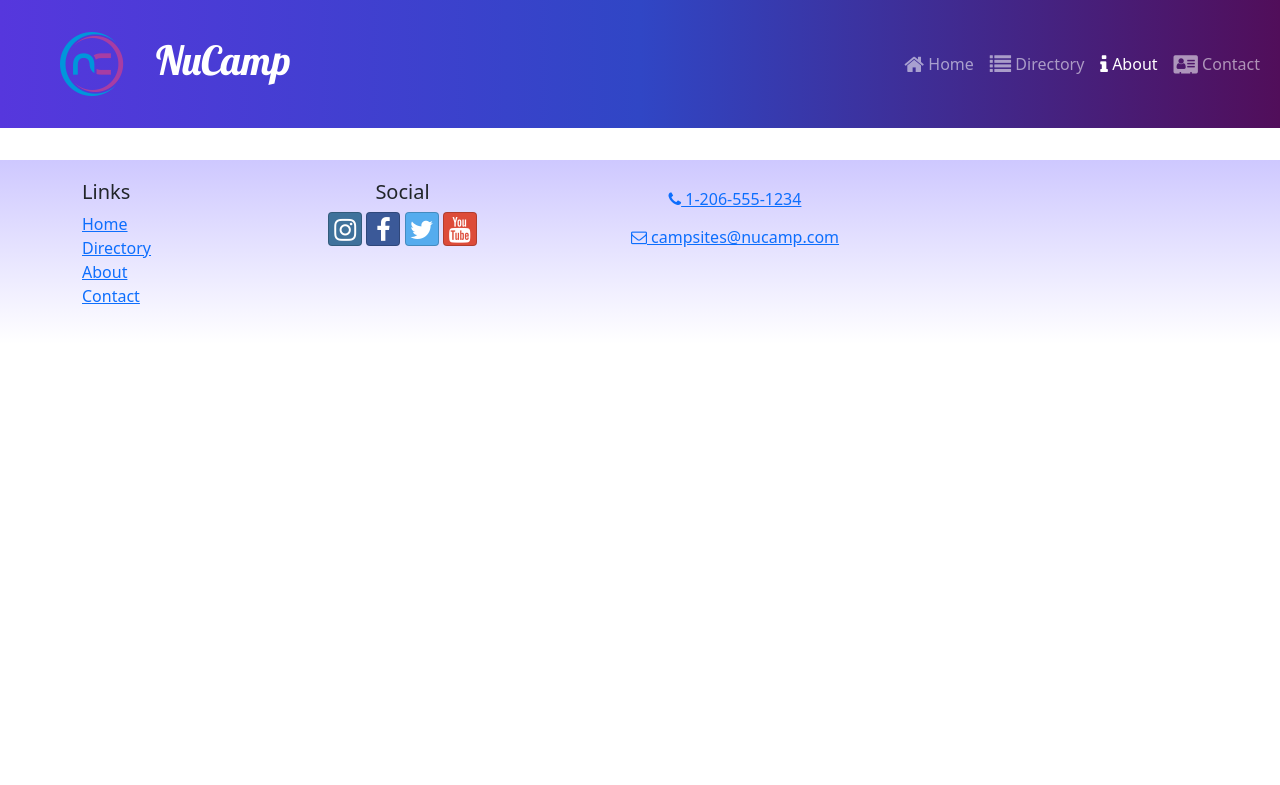
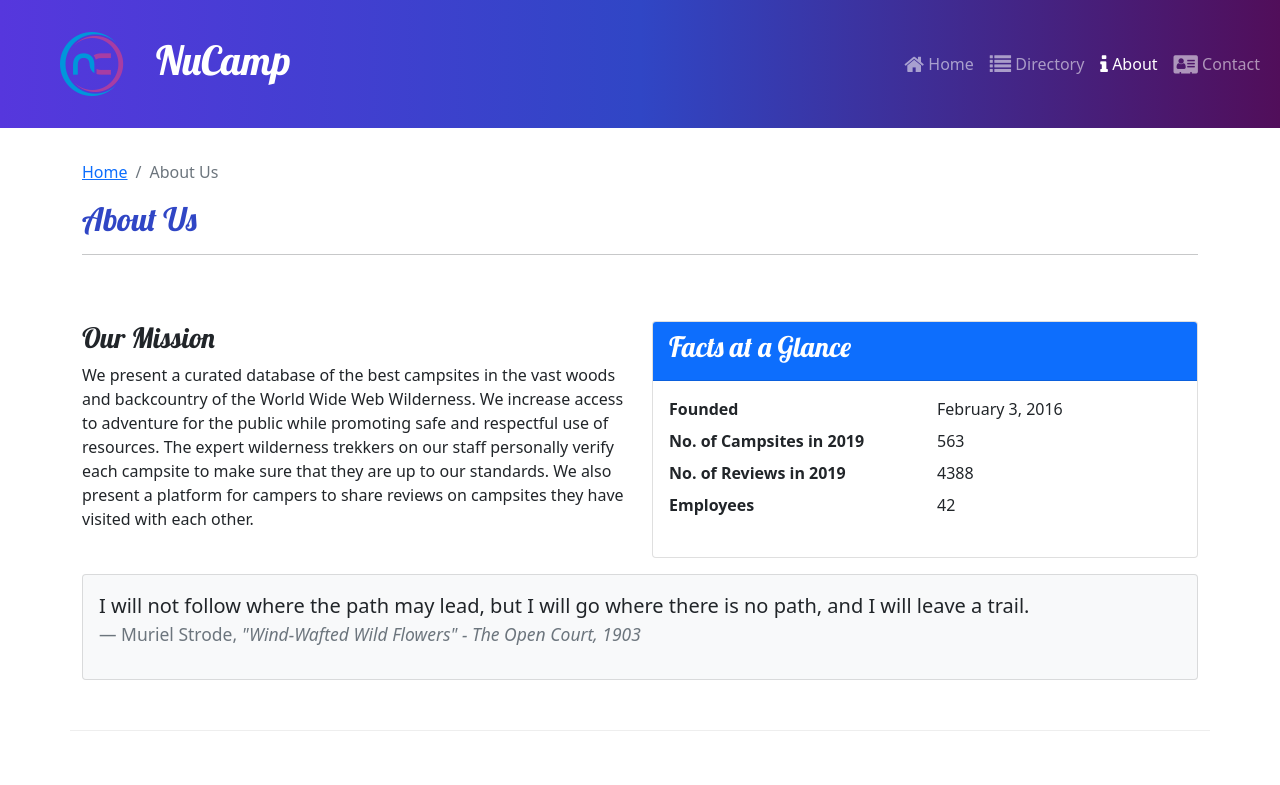
Before and after one commit to masaaapotat/nucampsite001, a React (Create React App) app: page /about in a window 1280 px wide. Shown: the top 785 px of the page. Built offline with nearby package versions, Linux system fonts and the light colour scheme.

Commit message:
task one and two

```diff
--- a/src/App.js
+++ b/src/App.js
@@ -7,6 +7,7 @@
 import HomePage from './pages/HomePage';
 import ContactPage from './pages/ContactPage';
 import CampsiteDetailPage from './pages/CampsiteDetailPage';
+import AboutPage from './pages/AboutPage';
 
 function App() {
     return (
@@ -20,6 +21,10 @@
                     path='directory/:campsiteId'
                     element={<CampsiteDetailPage />}
                 />
+                <Route
+                    path='about'
+                    element={<AboutPage />}
+                />
 
             </Routes>
             <Footer />
--- /dev/null
+++ b/src/pages/AboutPage.js
@@ -0,0 +1,72 @@
+import {Col, Row, Container, Card, CardBody, CardHeader} from 'reactstrap';
+import SubHeader from '../components/SubHeader';
+
+
+const AboutPage = () => {
+  return (
+    <Container>
+        <SubHeader current='About Us'/>
+        <Row  className='row-content'>
+            <Col sm='6'>
+            <h3>Our Mission</h3>
+                <p>
+                        We present a curated database of the best campsites in the
+                        vast woods and backcountry of the World Wide Web Wilderness.
+                        We increase access to adventure for the public while
+                        promoting safe and respectful use of resources. The expert
+                        wilderness trekkers on our staff personally verify each
+                        campsite to make sure that they are up to our standards. We
+                        also present a platform for campers to share reviews on
+                        campsites they have visited with each other.
+                    </p>
+            </Col>
+            <Col sm='6'>
+                <Card>
+                    <CardHeader className='bg-primary text-white'>
+                        <h3>Facts at a Glance</h3>
+                    </CardHeader>
+                    <CardBody>
+                    <dl className='row'>
+                                <dt className='col-6'>Founded</dt>
+                                <dd className='col-6'>February 3, 2016</dd>
+                                <dt className='col-6'>No. of Campsites in 2019</dt>
+                                <dd className='col-6'>563</dd>
+                                <dt className='col-6'>No. of Reviews in 2019</dt>
+                                <dd className='col-6'>4388</dd>
+                                <dt className='col-6'>Employees</dt>
+                                <dd className='col-6'>42</dd>
+                            </dl>
+                    </CardBody>
+                </Card>
+            </Col>
+            <Col>
+               <Card className='bg-light mt-3'>
+                    <CardBody>
+                        <blockquote className='blockquote'>
+                            <p>
+                            I will not follow where the path may lead, but I
+                                    will go where there is no path, and I will leave
+                                    a trail.
+                            </p>
+                            <footer className='blockquote-footer'>
+                            Muriel Strode,{' '}
+                                    <cite title='Source Title'>
+                                        "Wind-Wafted Wild Flowers" - The Open Court,
+                                        1903
+                                    </cite>
+                            </footer>
+                        </blockquote>
+                    </CardBody>
+                </Card>
+            </Col>
+        </Row>
+        {/* second row */}
+        <Row  className='row-content'>
+            <Col  xs='12'>
+                <h3>Community Partners.</h3>
+            </Col>
+        </Row>
+    </Container>
+  )
+}
+export default  AboutPage;
```
